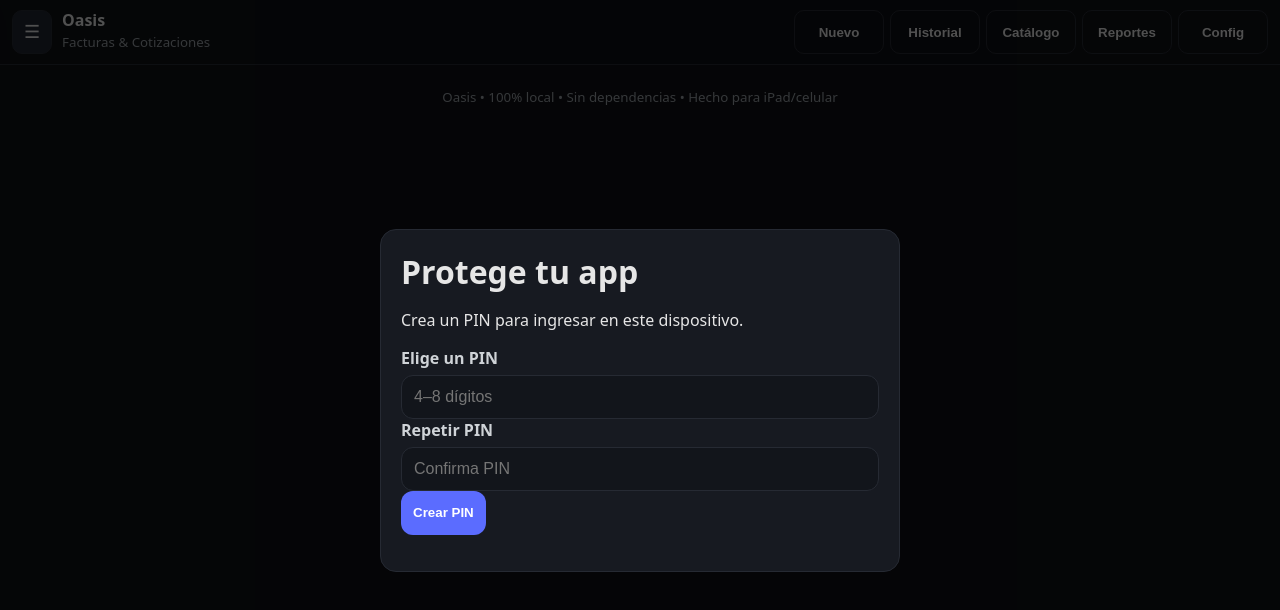
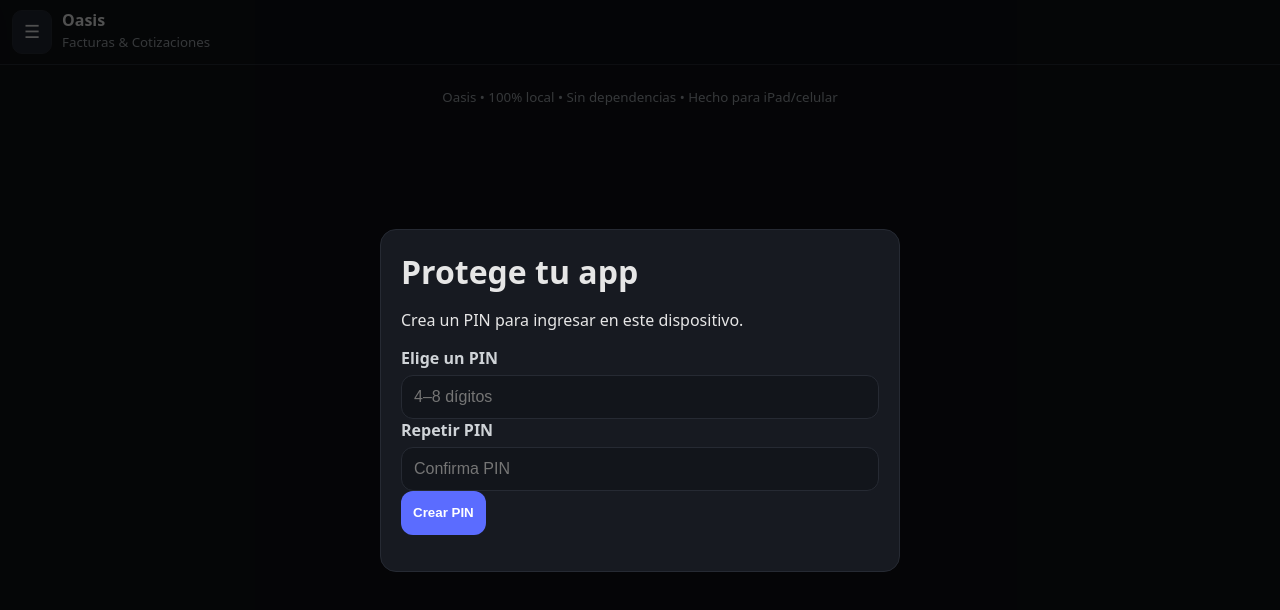
Before and after one commit to eliezelapolinaris2017-lab/FACTURAYCOTIZA, a plain HTML site: page index.html in a window 1280 px wide. Drawn offline with Linux system fonts and the light colour scheme.

Commit message:
Update index.html

```diff
--- a/index.html
+++ b/index.html
@@ -23,7 +23,7 @@
     </div>
   </div>
 
-  <!-- Drawer (menú lateral estilo screenshot) -->
+  <!-- Drawer (menú lateral) -->
   <div id="drawerOverlay" class="drawer-overlay"></div>
   <aside id="drawer" class="drawer" aria-hidden="true" aria-label="Menú principal">
     <div class="drawer-header">
@@ -33,50 +33,34 @@
           <strong id="drawerName">Oasis</strong>
         </div>
       </div>
-      <button id="btnDrawerClose" class="icon-btn" aria-label="Cerrar menú">
-        ×
-      </button>
+      <button id="btnDrawerClose" class="icon-btn" aria-label="Cerrar menú">×</button>
     </div>
 
     <nav class="drawer-nav" role="navigation">
       <button class="drawer-item" data-href="#nuevo">
         <span class="ico" aria-hidden="true">
-          <!-- home icon -->
           <svg viewBox="0 0 24 24"><path d="M12 3l9 8h-3v9h-5v-6H11v6H6v-9H3z"/></svg>
-        </span>
-        <span>Inicio</span>
+        </span><span>Inicio</span>
       </button>
-
       <button class="drawer-item" data-href="#historial">
         <span class="ico" aria-hidden="true">
-          <!-- clock/history -->
           <svg viewBox="0 0 24 24"><path d="M13 3a9 9 0 1 1-6.36 2.64L4 8H1V1h7L5.64 3.36A11 11 0 1 0 13 3zm-1 4h2v6h-5V11h3z"/></svg>
-        </span>
-        <span>Historial</span>
+        </span><span>Historial</span>
       </button>
-
       <button class="drawer-item" data-href="#catalogo">
         <span class="ico" aria-hidden="true">
-          <!-- grid -->
           <svg viewBox="0 0 24 24"><path d="M3 3h8v8H3zM13 3h8v8h-8zM3 13h8v8H3zM13 13h8v8h-8z"/></svg>
-        </span>
-        <span>Catálogo</span>
+        </span><span>Catálogo</span>
       </button>
-
       <button class="drawer-item" data-href="#reportes">
         <span class="ico" aria-hidden="true">
-          <!-- chart -->
           <svg viewBox="0 0 24 24"><path d="M3 21V3h2v16h16v2H3zm4-4h3V9H7v8zm5 0h3V5h-3v12zm5 0h3v-7h-3v7z"/></svg>
-        </span>
-        <span>Reportes</span>
+        </span><span>Reportes</span>
       </button>
-
       <button class="drawer-item" data-href="#config">
         <span class="ico" aria-hidden="true">
-          <!-- settings -->
           <svg viewBox="0 0 24 24"><path d="M12 8a4 4 0 1 1 0 8 4 4 0 0 1 0-8zm8.94 3a7.97 7.97 0 0 1 0 2l2.06 1.6-2 3.46-2.44-1a8.14 8.14 0 0 1-1.74 1l-.37 2.6H7.55l-.37-2.6a8.14 8.14 0 0 1-1.74-1l-2.44 1-2-3.46L3.06 13a7.97 7.97 0 0 1 0-2L1 9.4 3 5.94l2.44 1a8.14 8.14 0 0 1 1.74-1L7.55 3h8.9l.37 2.6a8.14 8.14 0 0 1 1.74 1l2.44-1 2 3.46L20.94 11z"/></svg>
-        </span>
-        <span>Configuración</span>
+        </span><span>Configuración</span>
       </button>
     </nav>
 
@@ -85,7 +69,7 @@
     </div>
   </aside>
 
-  <!-- App Header -->
+  <!-- Topbar (sin botones de navegación) -->
   <header class="topbar no-print">
     <div class="brand">
       <button id="btnDrawerOpen" class="icon-btn" aria-label="Abrir menú">☰</button>
@@ -95,14 +79,6 @@
         <small id="brandSubtitle">Facturas & Cotizaciones</small>
       </div>
     </div>
-    <nav class="tabs">
-      <!-- navegación rápida (también está en el drawer) -->
-      <button class="tab-btn-link" data-href="#nuevo">Nuevo</button>
-      <button class="tab-btn-link" data-href="#historial">Historial</button>
-      <button class="tab-btn-link" data-href="#catalogo">Catálogo</button>
-      <button class="tab-btn-link" data-href="#reportes">Reportes</button>
-      <button class="tab-btn-link" data-href="#config">Config</button>
-    </nav>
   </header>
 
   <main>
@@ -386,7 +362,6 @@
     </section>
   </main>
 
-  <!-- Área oculta para plantillas de impresión -->
   <div id="printArea" class="print-area"></div>
 
   <footer class="no-print footer">
```
